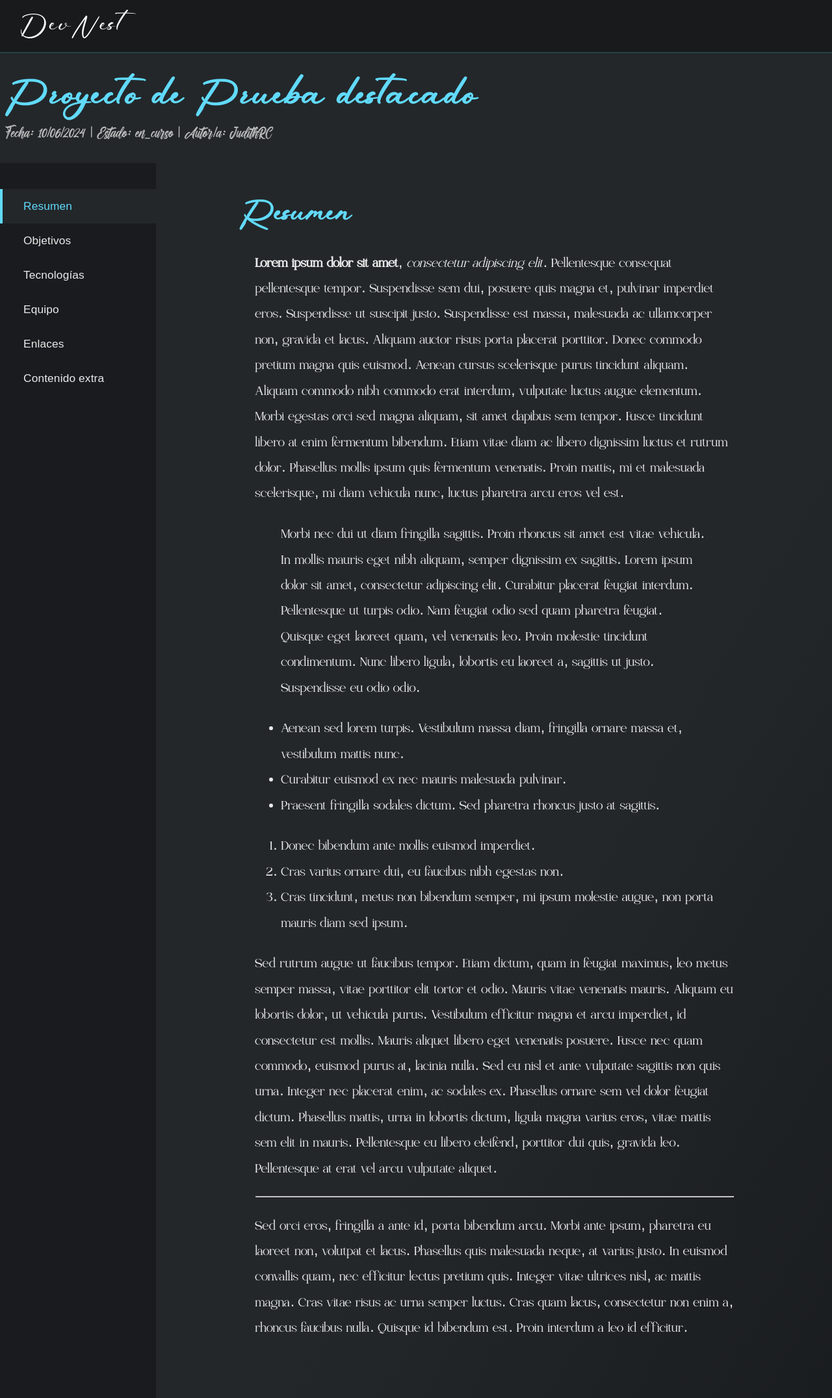
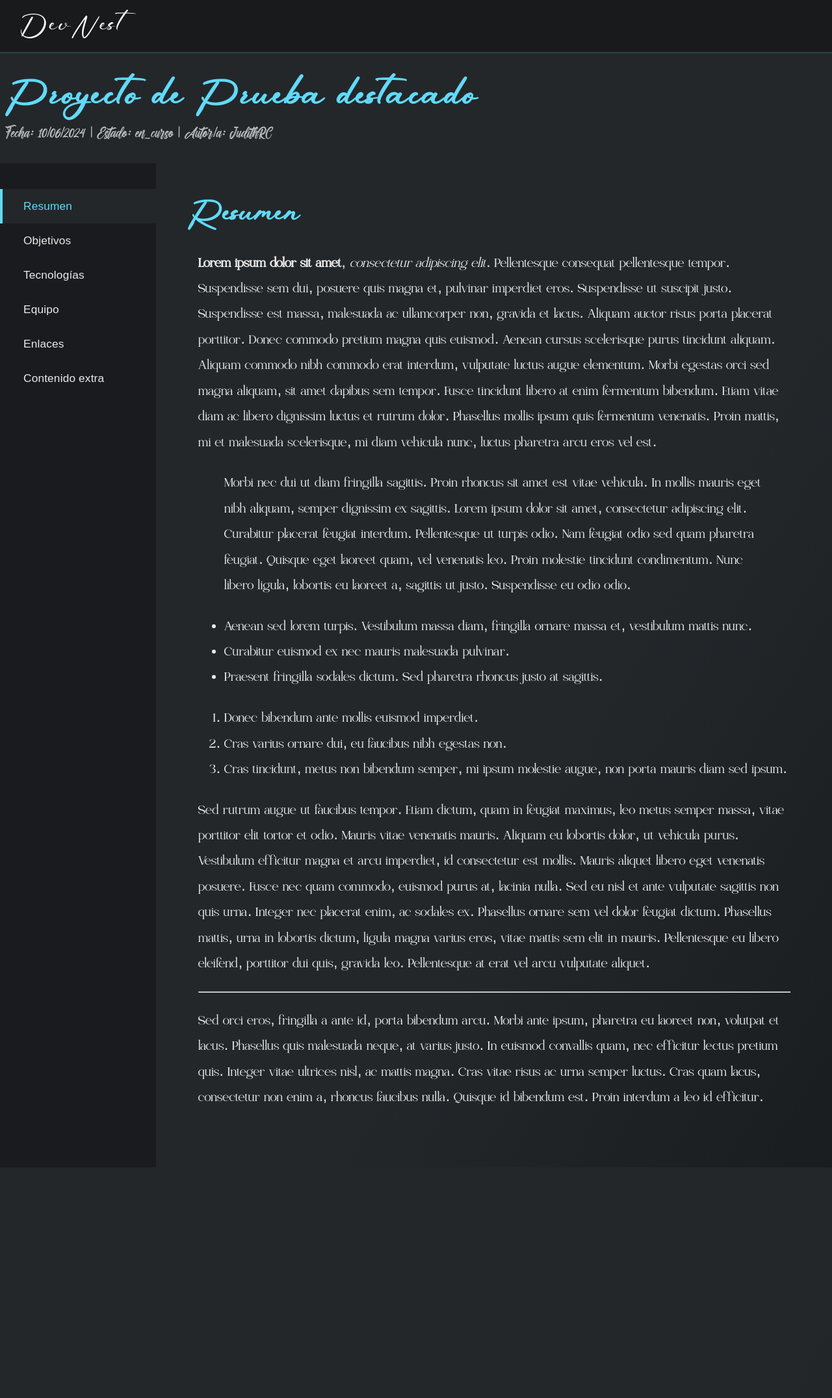
Before and after one commit to JudithRC/DevNet, a Jekyll site: the page built from _posts/2024-06-10-proyecto-destacado.md, in a window 1280 px wide. Shown: the whole page at 65% size. Built offline with Jekyll 4.4.1, drawn with Linux system fonts in a browser that asks for light colours; some web fonts are replaced; after the commit the page ends 1797 px from its top, so only the background shows below that.

Commit message:
Ajustes espacio

```diff
--- a/assets/css/proyecto-docs.css
+++ b/assets/css/proyecto-docs.css
@@ -173,7 +173,7 @@
 }
 .proyecto-section {
   display: none;
-  max-width: 800px;
+  max-width: 1100px;
   margin: 0 auto 48px auto;
   animation: fadeIn 0.3s;
   background: none;
@@ -193,8 +193,10 @@
   text-align: left;
 }
 .proyecto-section .contenido-section {
-  margin-left: 32px;
-  margin-right: 32px;
+  margin-left: 0;
+  margin-right: 0;
+  padding-left: 24px;
+  padding-right: 24px;
   text-align: left;
   font-size: 1.45rem;
   line-height: 1.7;
```
